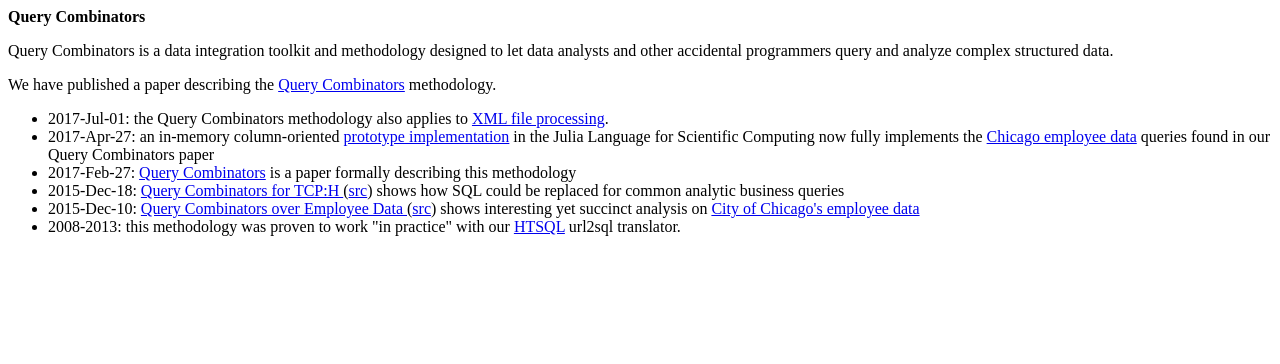
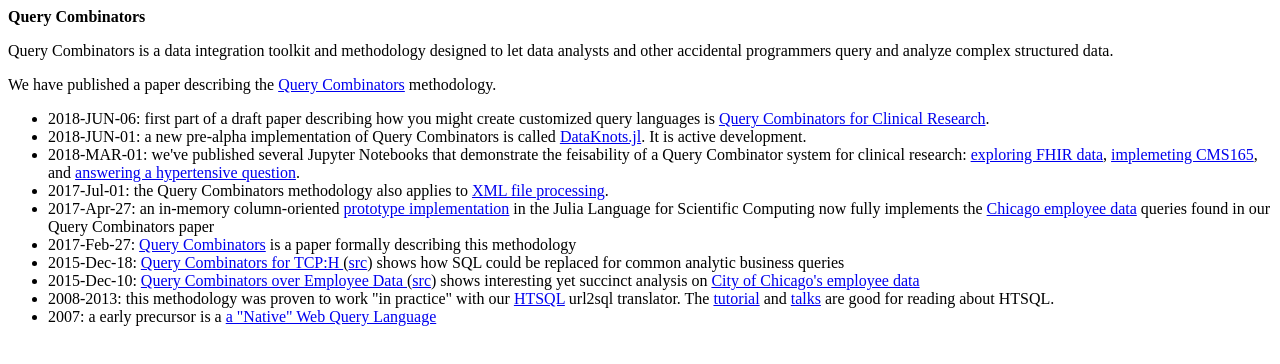
Before and after one commit to querycombinators/querycombinators.github.io, a plain HTML site: page index.html in a window 1280 px wide. Drawn offline with Linux system fonts and the light colour scheme.

Commit message:
updating status of combinator work

```diff
--- a/index.html
+++ b/index.html
@@ -11,6 +11,22 @@ structured data.</p>
 
 <p>
 <ul>
+  <li>2018-JUN-06: first part of a draft paper describing
+	 how you might create customized query languages
+	 is <a href="./dist/qc4cr-draft-20160606.pdf">
+		 Query Combinators for Clinical Research</a>.
+  </li>
+  <li>2018-JUN-01: a new pre-alpha implementation of Query Combinators is
+	  called <a href="https://github.com/rbt-lang/DataKnots.jl">DataKnots.jl</a>.  It is active development.
+  </li>
+  <li>2018-MAR-01: we've published several Jupyter
+    Notebooks that demonstrate the feisability of a
+    Query Combinator system for clinical research:
+    <a href="https://gist.github.com/clarkevans/0c6330b400543c2fea0cbf16236d62a2">exploring FHIR data</a>,
+    <a href="https://gist.github.com/clarkevans/681daa7bb366c69404b4dd16572ef133">implemeting CMS165</a>, and
+    <a href="https://gist.github.com/clarkevans/f5ca1382a4366b68f92f25cba7772eb6">answering a hypertensive
+	    question</a>.
+  </li>
   <li>2017-Jul-01: the Query Combinators
     methodology also applies to
     <a href="https://github.com/rbt-lang/rbt-proto/blob/master/jlnext/src/xml/combinator.jl">
@@ -39,8 +55,15 @@ structured data.</p>
       shows interesting yet succinct analysis on <a href="https://data.cityofchicago.org/Administration-Finance/Current-Employee-Names-Salaries-and-Position-Title/xzkq-xp2w">City of Chicago's employee data</a>
   </li>
   <li>2008-2013: this methodology was proven to work "in practice" with our
-      <a href="http://htsql.org">HTSQL</a> url2sql translator.
+      <a href="http://htsql.org">HTSQL</a> url2sql translator. The
+      <a href="http://htsql.org/doc/tutorial.html">tutorial</a>
+      and <a href="http://htsql.org/community/#talks-presentations">talks</a>
+      are good for reading about HTSQL.
   </li>
+  <li>2007: a early precursor is a
+    <a href="./dist/icomp07_paper.pdf">
+      a "Native" Web Query Language</a>
+   </li>
 </ul>
 </p>
 
```
Also changed, not shown: 2 other files.
